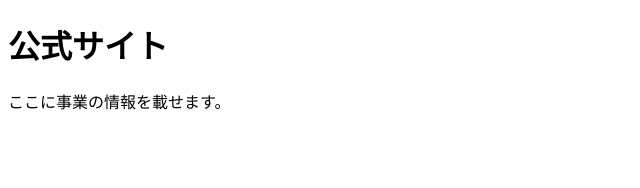
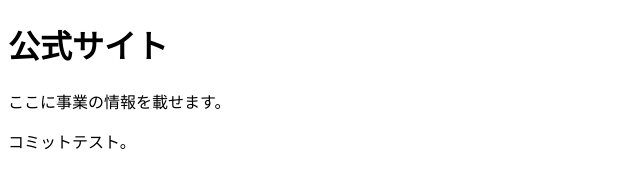
Before and after one commit to hibiki100/wahaha, a plain HTML site: page index.html in a window 1280 px wide. Shown: the full height of the page, 0-640 px from the left. Drawn offline with Linux system fonts and the light colour scheme.

Commit message:
テスト2

```diff
--- a/index.html
+++ b/index.html
@@ -8,5 +8,6 @@
 <body>
   <h1>公式サイト</h1>
   <p>ここに事業の情報を載せます。</p>
+  <p>コミットテスト。</p>
 </body>
 </html>
```
